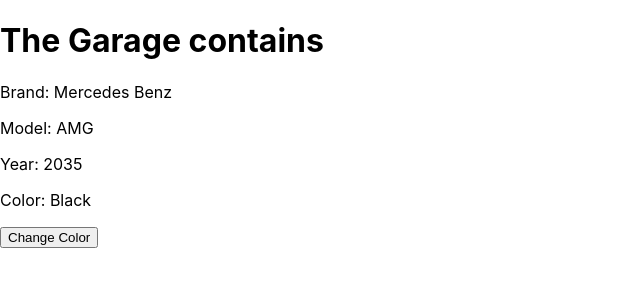
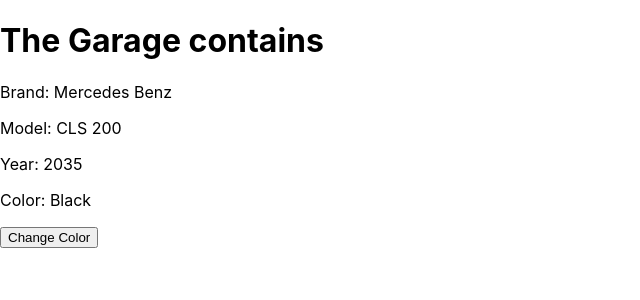
Before and after one commit to ParthTrehan22/LearningReact, a React (Create React App) app in the folder learning_react/: page / in a window 1280 px wide. Shown: the top 300 px of the page, without its empty margins (0-640 px from the left). Built offline with nearby package versions, Linux system fonts and the light colour scheme.

Commit message:
Day3 (30/5/2021)

```diff
--- /dev/null
+++ b/learning_react/src/Mounting.js
@@ -0,0 +1,35 @@
+import React, { Component } from 'react'
+
+export default class Mounting extends Component {
+    constructor(props){
+        super(props);
+        this.state = {
+            brand : "Mercedes Benz",
+            model : "AMG",
+            year : 2035,
+            color: "Black"
+        };
+    }
+    // static getDerivedStateFromProps(props, state){
+    //     return {model: props.model};
+    // }
+    componentDidMount(){
+        setTimeout(() => {
+           this.setState({model : "CLS 200"})
+        }, 2000);
+    }
+    render() {
+        return (
+            <div>
+                <h1>The Garage contains</h1>
+                <p>Brand: {this.state.brand}</p>
+                <p>Model: {this.state.model}</p>
+                <p>Year: {this.state.year}</p>
+                <p>Color: {this.state.color}</p>
+                <button type="button" onClick = {this.changeColor}>
+                    Change Color
+                </button>
+            </div>
+        )
+    }
+}
--- a/learning_react/src/index.js
+++ b/learning_react/src/index.js
@@ -5,12 +5,14 @@
 import reportWebVitals from './reportWebVitals';
 import Garage from './Props';
 import Car from './States';
+import Mounting from './Mounting';
 
 ReactDOM.render(
   <React.StrictMode>
     {/* <App color = "Red"/> */}
     {/* <Garage></Garage> */}
-    <Car></Car>
+    {/* <Car></Car> */}
+    <Mounting model = "CLS 200"></Mounting>
   </React.StrictMode>,
   document.getElementById('root')
 );
```
Also changed, not shown: 1 other file (tests, documents, lock files or other folders).
